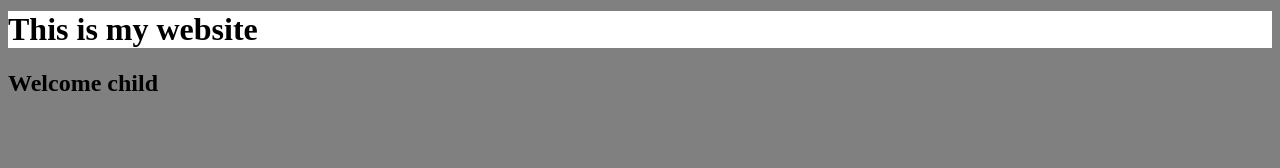
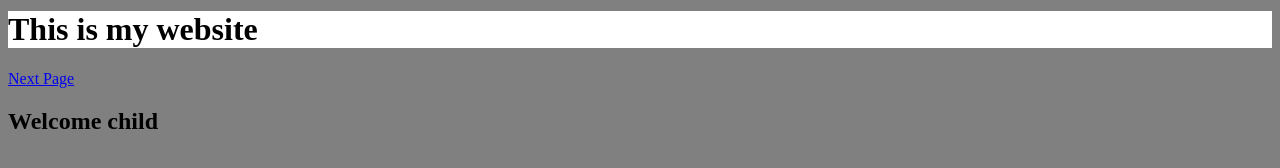
Before and after one commit to VerminSupreme/Spork, a plain HTML site: page index.html in a window 1280 px wide. Shown: the part 148-316 px from the top of the page. Drawn offline with Linux system fonts and the light colour scheme.

Commit message:
Update index.html

```diff
--- a/index.html
+++ b/index.html
@@ -16,7 +16,7 @@
 <body>
 <img src="https://i.imgur.com/kNtV3wv.jpg" alt="Baby Eli">
 <h1>This is my website</h1>
-
+  <a href="page2.html">Next Page</a>
   <h2 style="background-color: gray;">Welcome child</h2>
 </body>
 
```
